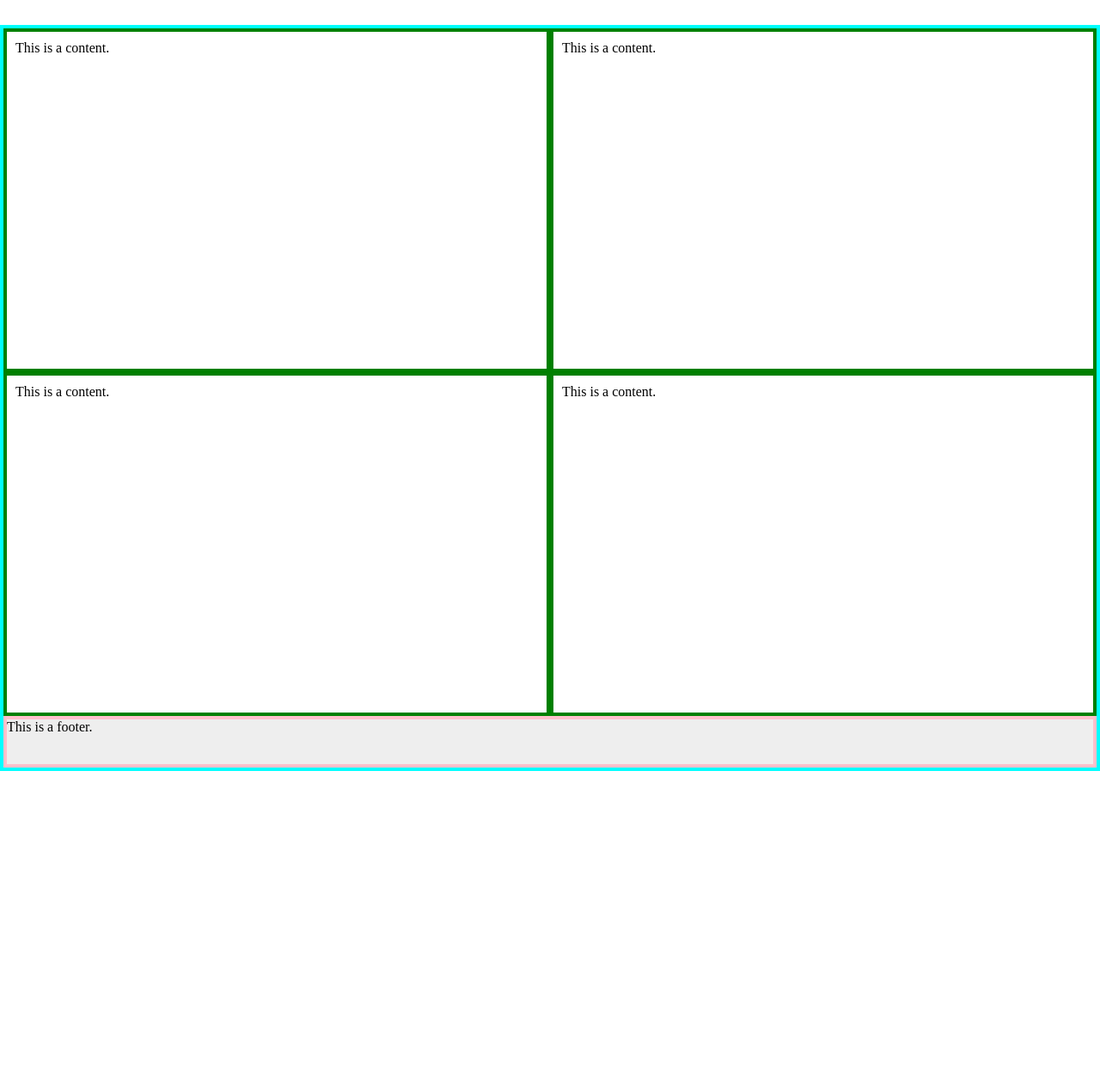
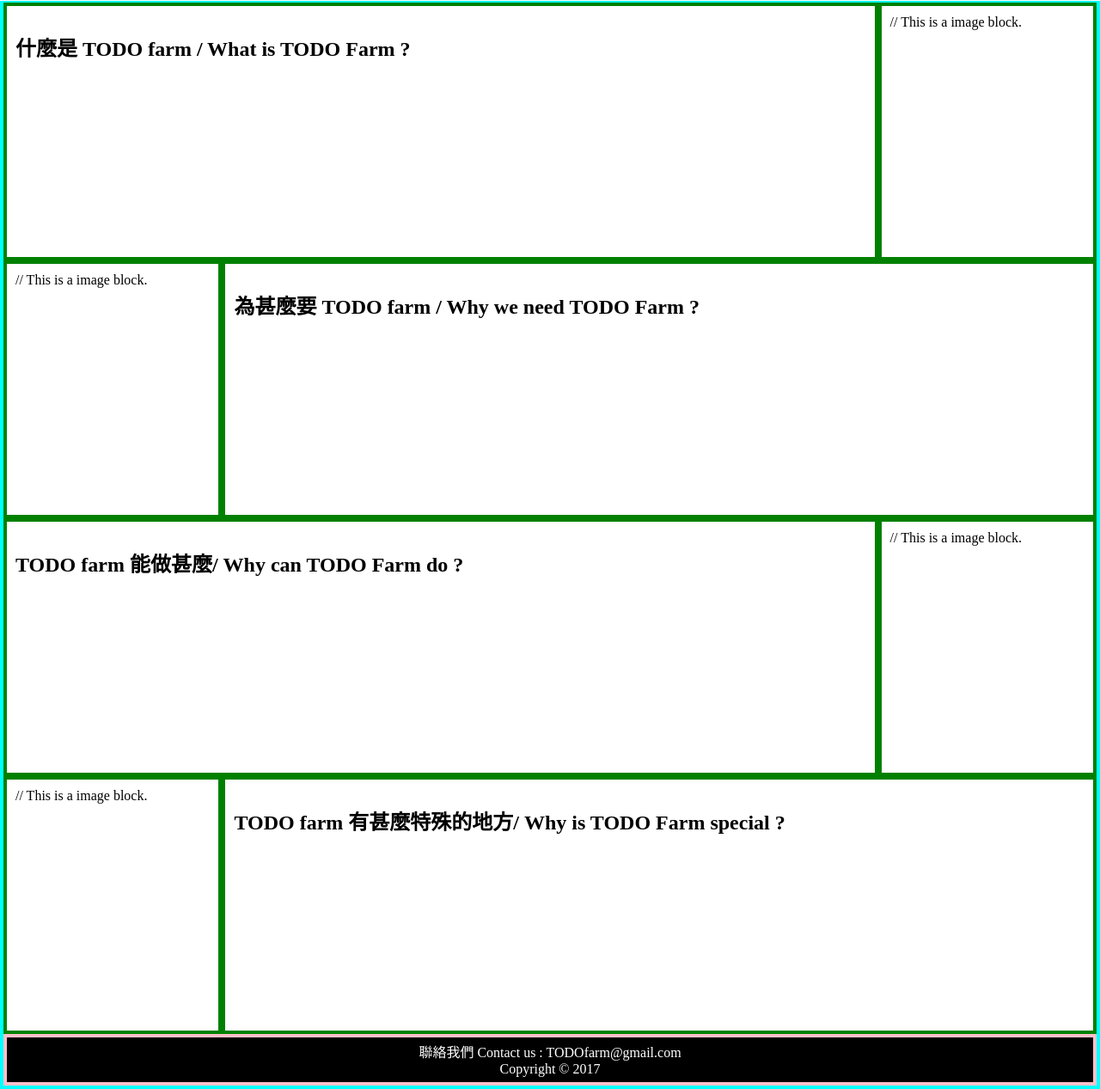
Before and after one commit to res876ttb/recharrs.github.io, a plain HTML site: page index.html in a window 1280 px wide. Shown: the part 71-1338 px from the top of the page at 86% size. Before the commit the page ends 968 px from the top, so only its background shows below. Drawn offline with Linux system fonts and the light colour scheme.

Commit message:
New Design

```diff
--- a/index.html
+++ b/index.html
@@ -2,35 +2,49 @@
 <html>
 <head>
 	<title>TODO Farm</title>
-	<link rel="stylesheet" type="text/css" href="styles/main.css">
+	<meta charset="UTF-8"/>
+	<link rel="stylesheet" type="text/css" href="styles/main.css"/>
 </head>
 <body>
 	<div id="container">
 		<!-- header -->
 		<div id="header">
-			This is a header.
+			TODO Farm  --- Planting Our Dream
 		</div>
 
 		<!-- content -->
 		<div id="content">
 			<article>
 				<div class="block">
-					This is a content.
+					<h2>什麼是 TODO farm / What is TODO Farm ?<h2>
+				</div>
+				<div class="image">
+					// This is a image block.
+				</div>
+				<div class="image">
+					// This is a image block.
 				</div>
 				<div class="block">
-					This is a content.
+					<h2>為甚麼要 TODO farm / Why we need TODO Farm ?<h2>
 				</div>
 				<div class="block">
-					This is a content.
+					<h2>TODO farm 能做甚麼/ Why can TODO Farm do ?<h2>
+				</div>
+				<div class="image">
+					// This is a image block.
+				</div>
+				<div class="image">
+					// This is a image block.
 				</div>
 				<div class="block">
-					This is a content.
+					<h2>TODO farm 有甚麼特殊的地方/ Why is TODO Farm special ?<h2>
 				</div>
 			</article>
 
 			<!-- footer -->
 			<div id="footer">
-				This is a footer.
+				聯絡我們 Contact us : TODOfarm@gmail.com <br>
+				Copyright &copy; 2017
 			</div>
 		</div>
 
--- a/styles/main.css
+++ b/styles/main.css
@@ -42,7 +42,7 @@ html, body{
 	box-sizing: border-box;
 
 	position: relative;
-	top: 100px;
+	top: 70px;
 
 	width: 100%;
 	height: auto;
@@ -59,8 +59,20 @@ html, body{
 .block{
 	box-sizing: border-box;
 
-	width: 50%;
-	height: 400px;
+	width: 80%;
+	height: 300px;
+
+	margin: 0px;
+	border:green solid 3pt;
+	padding: 10px;
+
+	float: left;
+}
+.image{
+	box-sizing: border-box;
+
+	width: 20%;
+	height: 300px;
 
 	margin: 0px;
 	border:green solid 3pt;
@@ -77,6 +89,10 @@ html, body{
 	width: 100%;
 	height: 60px; /*腳部的高度*/
 
-	background: #EEEEEE;
+	color: white;
+	text-align: center;
+
+	background: black;
 	border:pink solid 3pt;
+	padding: 3pt;
 }
```
